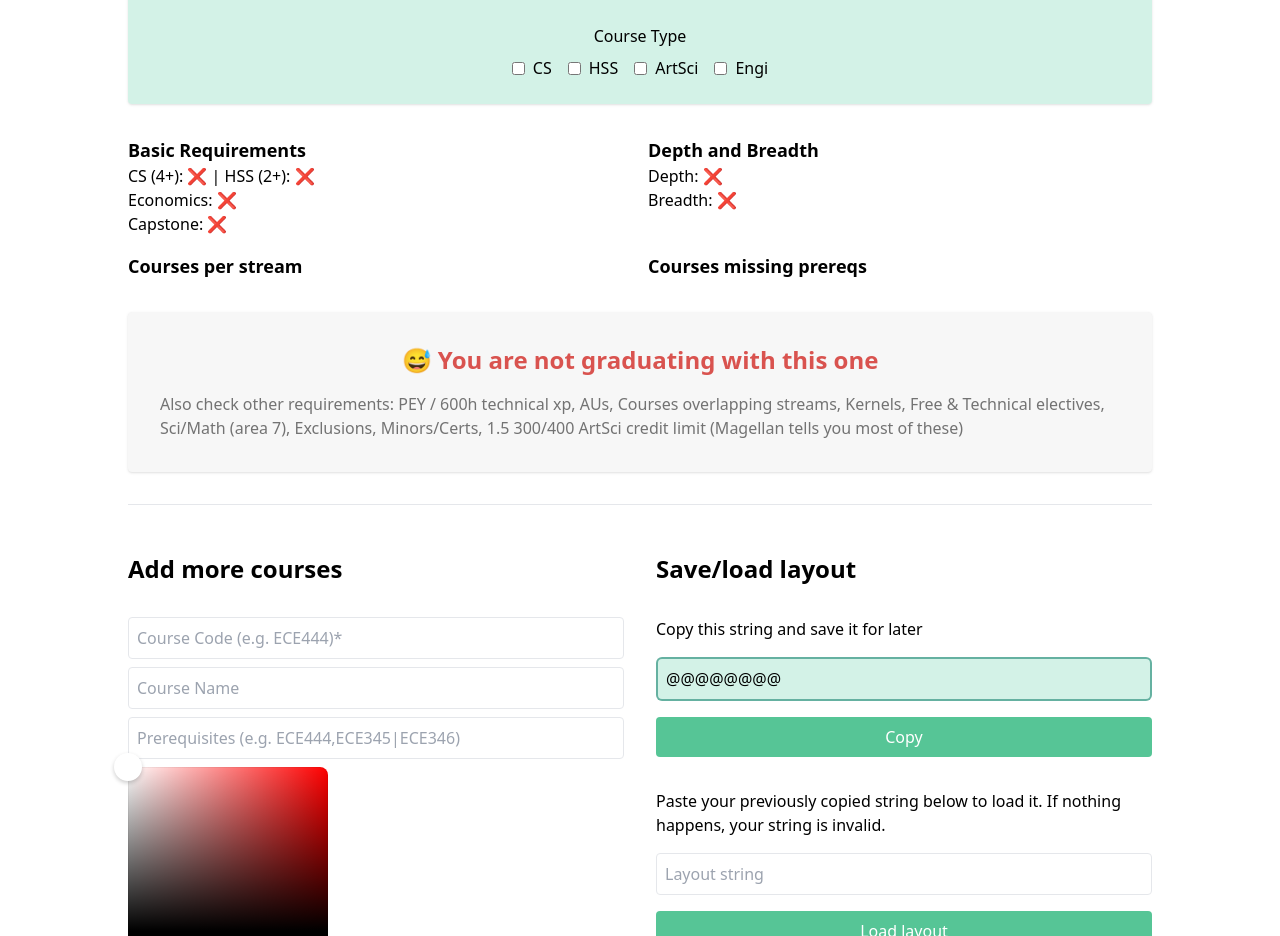
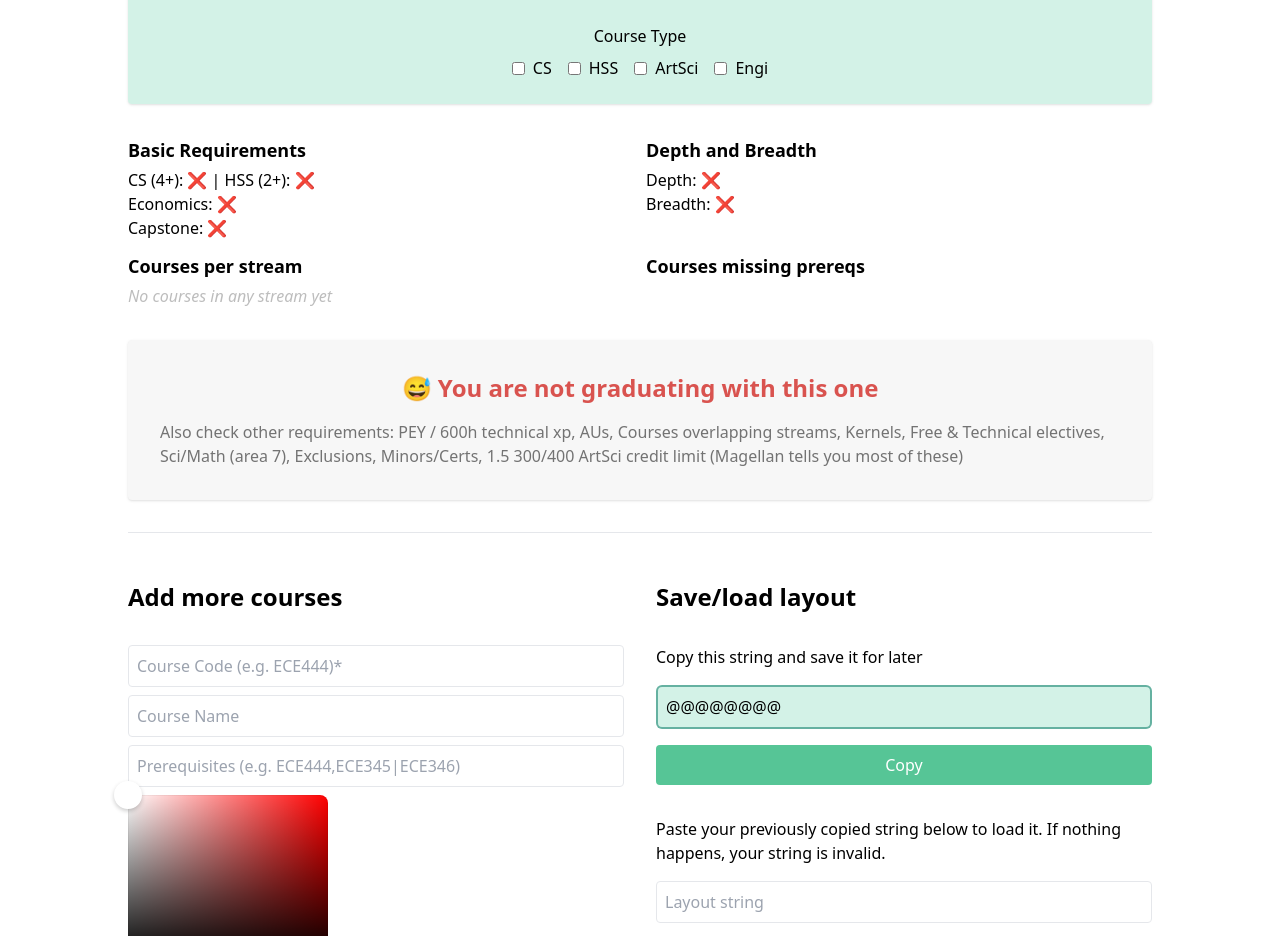
Before and after one commit to sunnwydays/ecepathmaker, a React (Vite) app: page / in a window 1280 px wide. Shown: the part 920-1856 px from the top of the page. Built offline with nearby package versions, Linux system fonts and the light colour scheme.

Commit message:
Improve experience of graduation assessment

```diff
--- a/src/components/WillYouGraduate.tsx
+++ b/src/components/WillYouGraduate.tsx
@@ -16,15 +16,15 @@ const WillYouGraduate: FC<WillYouGraduateProps> = ({ conditions }) => {
 
     return (
         <div className="mt-8">
-            <div className="grid grid-cols-2 gap-4">
+            <div className="grid grid-cols-2 gap-3">
                 <div>
-                    <h3 className="text-lg font-semibold">Basic Requirements</h3>
+                    <h3 className="text-lg font-semibold mb-1">Basic Requirements</h3>
                     <p>CS (4+): {conditions.hasCS ? '✅' : '❌'} | HSS (2+): {conditions.hasHSS ? '✅' : '❌'}</p>
                     <p>Economics: {conditions.hasEconomics ? '✅' : '❌'}</p>
                     <p>Capstone: {conditions.hasCapstone ? '✅' : '❌'}</p>
                 </div>
                 <div>
-                    <h3 className="text-lg font-semibold">Depth and Breadth</h3>
+                    <h3 className="text-lg font-semibold mb-1">Depth and Breadth</h3>
                     <p>Depth: {conditions.hasDepth ? '✅' : '❌'}
                         {conditions.depthStreams?.length ?
                         `  |  Stream ${conditions.depthStreams?.join(', ')}` : null }</p>
@@ -33,18 +33,23 @@ const WillYouGraduate: FC<WillYouGraduateProps> = ({ conditions }) => {
                         `  |  Stream ${conditions.breadthStreams?.join(', ')}` : null }</p>
                 </div>
                 <div>
-                    <h3 className="text-lg font-semibold">Courses per stream</h3>
-                    <p>{Object.entries(conditions.streamCounts).map(([stream, count]) => (
+                    <h3 className="text-lg font-semibold mb-1">Courses per stream</h3>
+                    {Object.values(conditions.streamCounts).some(count => count > 0) ? (
+                        <div className="space-y-1">
+                            {Object.entries(conditions.streamCounts).map(([stream, count]) => (
                                 count > 0 && (
                                     <p key={stream}>
                                         Stream {stream}: {count}
                                     </p>
                                 )
                             ))}
-                    </p>
+                        </div>
+                    ) : (
+                        <p className="text-neutral3 italic">No courses in any stream yet</p>
+                    )}
                 </div>
                 <div>
-                    <h3 className="text-lg font-semibold">Courses missing prereqs</h3>
+                    <h3 className="text-lg font-semibold mb-1">Courses missing prereqs</h3>
                 </div>
             </div>
             <div className='mt-8 p-8 flex flex-col items-center justify-center w-full bg-neutral1 rounded shadow'>
```
Lines whose indentation alone changed are shown as unchanged.
